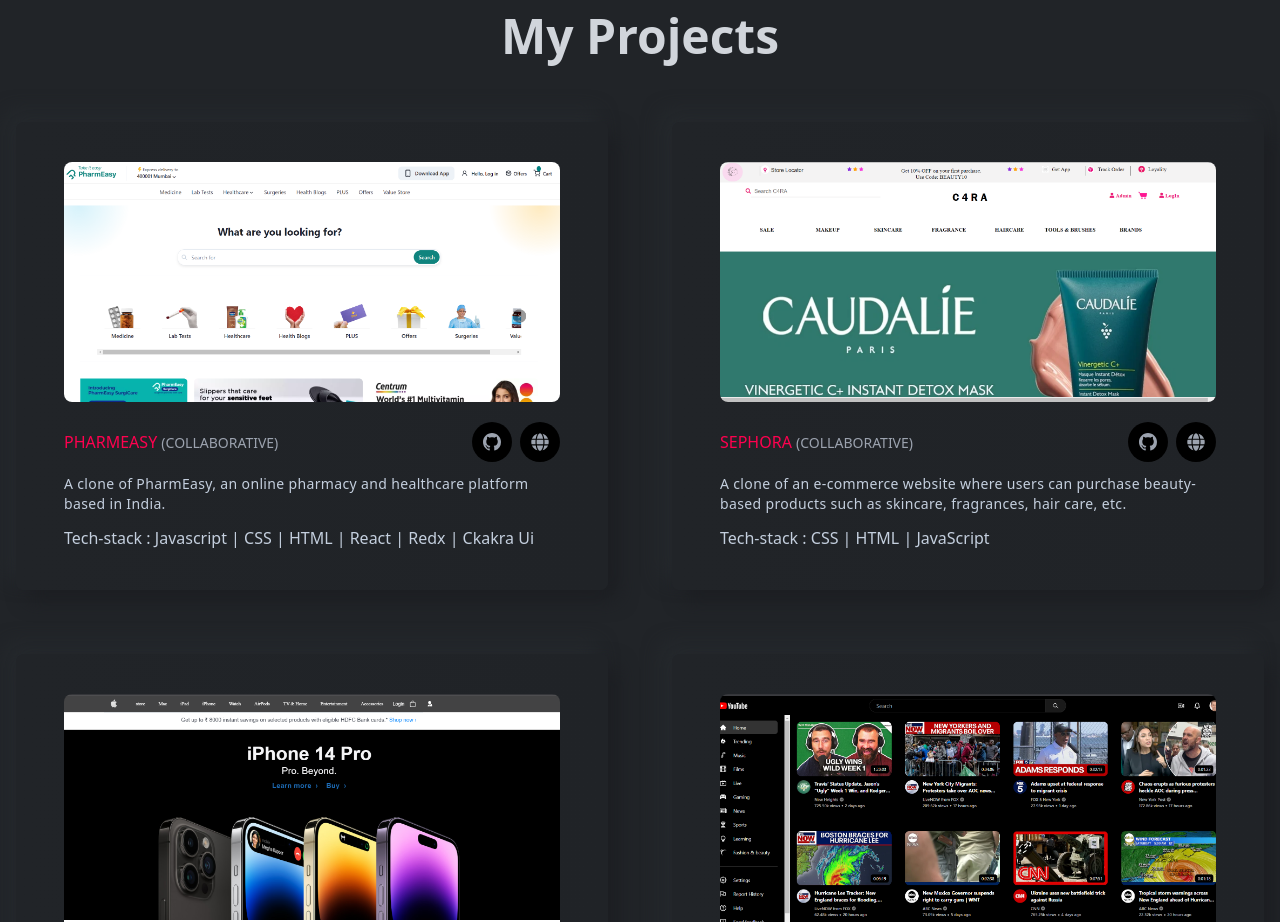
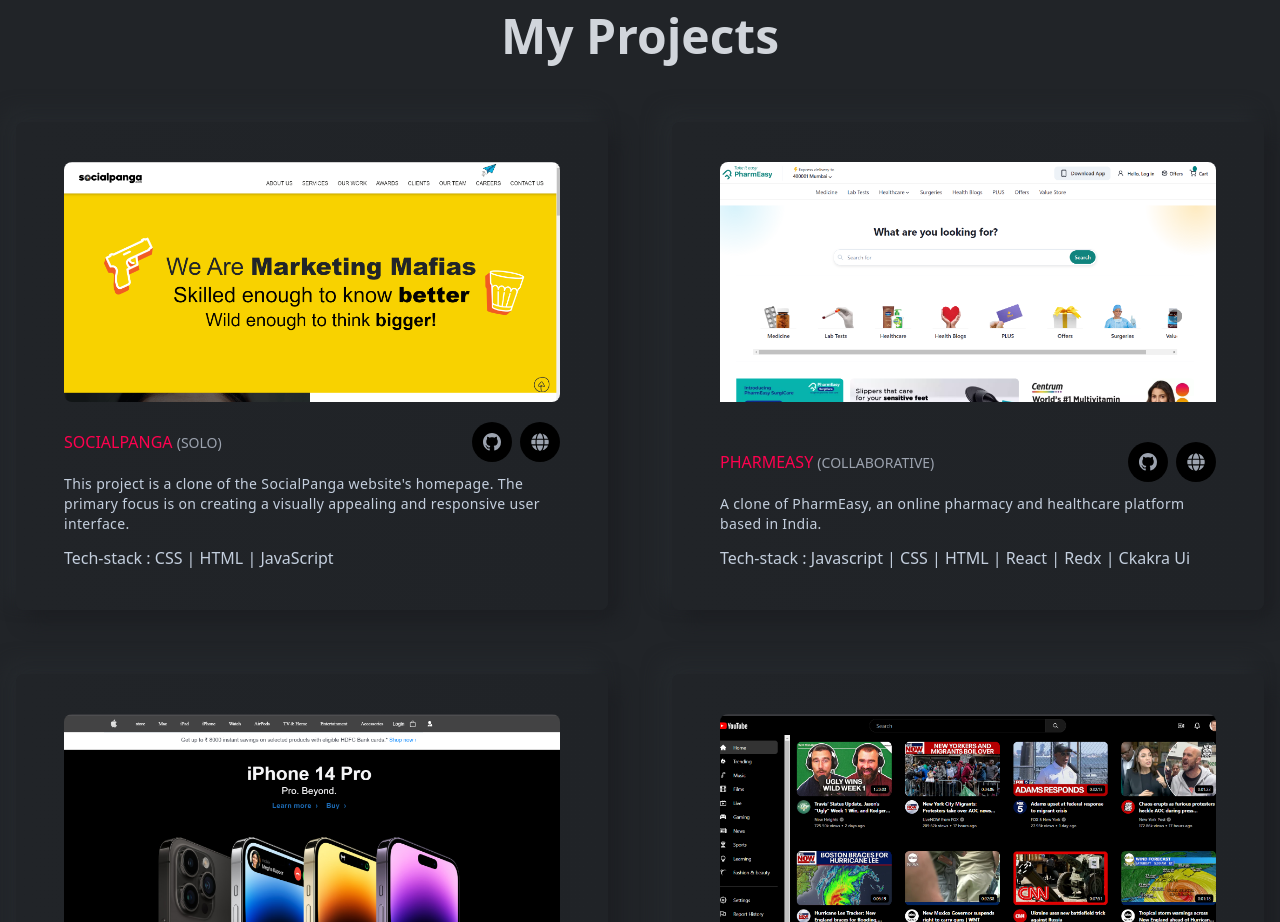
Before and after one commit to varun2696/varun2696.github.io, a React (Create React App) app: page / in a window 1280 px wide. Shown: the part 2140-3062 px from the top of the page. Built offline with nearby package versions, Linux system fonts and the light colour scheme.

Commit message:
added social panga project

```diff
--- a/src/assets/index.js
+++ b/src/assets/index.js
@@ -1,13 +1,13 @@
 
 import bannerImg from "./images/bannerImg.png";
-import projectOne from "./images/projects/projectOne.jpg";
+import socialpanga from "./images/projects/socialpanga.png";
 import projectTwo from "./images/projects/projectTwo.jpg";
 import projectThree from "./images/projects/projectThree.jpeg";
 import projectFour from "./images/projects/projectFour.jpg";
 
 export {
   bannerImg,
-  projectOne,
+  socialpanga,
   projectTwo,
   projectThree,
   projectFour
--- a/src/components/projects/Projects.jsx
+++ b/src/components/projects/Projects.jsx
@@ -1,5 +1,5 @@
 import React from "react";
-import { projectOne, projectThree, projectTwo, projectFour } from "../../assets/index";
+import { projectThree, projectTwo, projectFour, socialpanga } from "../../assets/index";
 import ProjectsCard from "./ProjectsCard";
 
 const Projects = () => {
@@ -13,6 +13,16 @@ const Projects = () => {
       </h1>
       <div className="grid grid-cols-1 md:grid-cols-2 xl:grid-cols-2 gap-6 xl:gap-16">
 
+      <ProjectsCard
+          title="SocialPanga"
+          des="This project is a clone of the SocialPanga website's homepage. The primary focus is on creating a visually appealing and responsive user interface."
+          src={socialpanga}
+          github={"https://github.com/varun2696/SocialPanga"}
+          deployedLink={"https://social-panga.vercel.app/"}
+          teckStack={'CSS | HTML | JavaScript'}
+          group={"solo"}
+        />
+
         <ProjectsCard
           title="PharmEasy"
           des="A clone of PharmEasy, an online pharmacy and healthcare platform based in India."
@@ -20,16 +30,6 @@ const Projects = () => {
           github={"https://github.com/varun2696/Pharmeasy-clone"}
           deployedLink={"https://pharmeasy-tan.vercel.app/"}
           teckStack={"Javascript | CSS | HTML | React | Redx | Ckakra Ui"}
-          group={"collaborative"}
-        />
-
-        <ProjectsCard
-          title="Sephora"
-          des="A clone of an e-commerce website where users can purchase beauty-based products such as skincare, fragrances, hair care, etc."
-          src={projectOne}
-          github={"https://github.com/varun2696/Sephora-clone"}
-          deployedLink={"https://sephora-clone-c4ra.netlify.app/"}
-          teckStack={'CSS | HTML | JavaScript'}
           group={"collaborative"}
         />
 
```
Also changed, not shown: src/assets/images/projects/projectOne.jpg (deleted), src/assets/images/projects/socialpanga.png (added).
